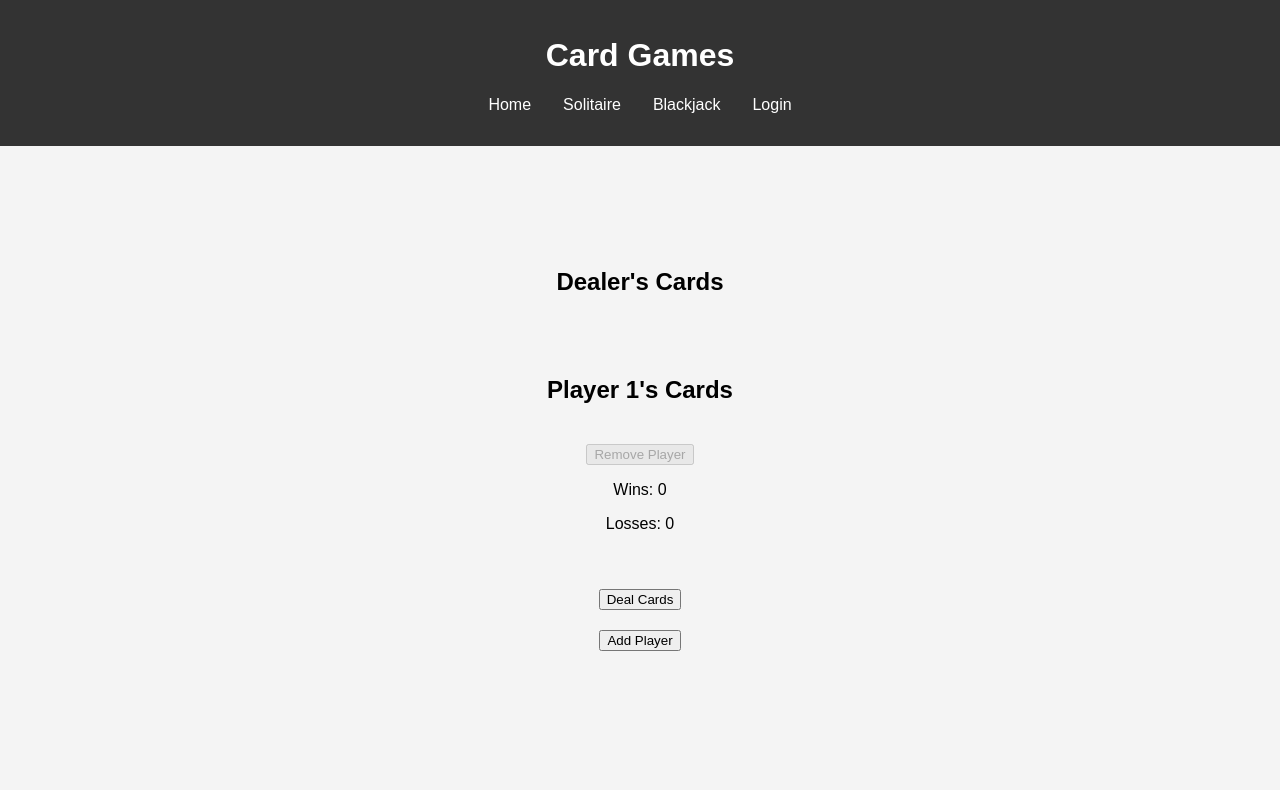
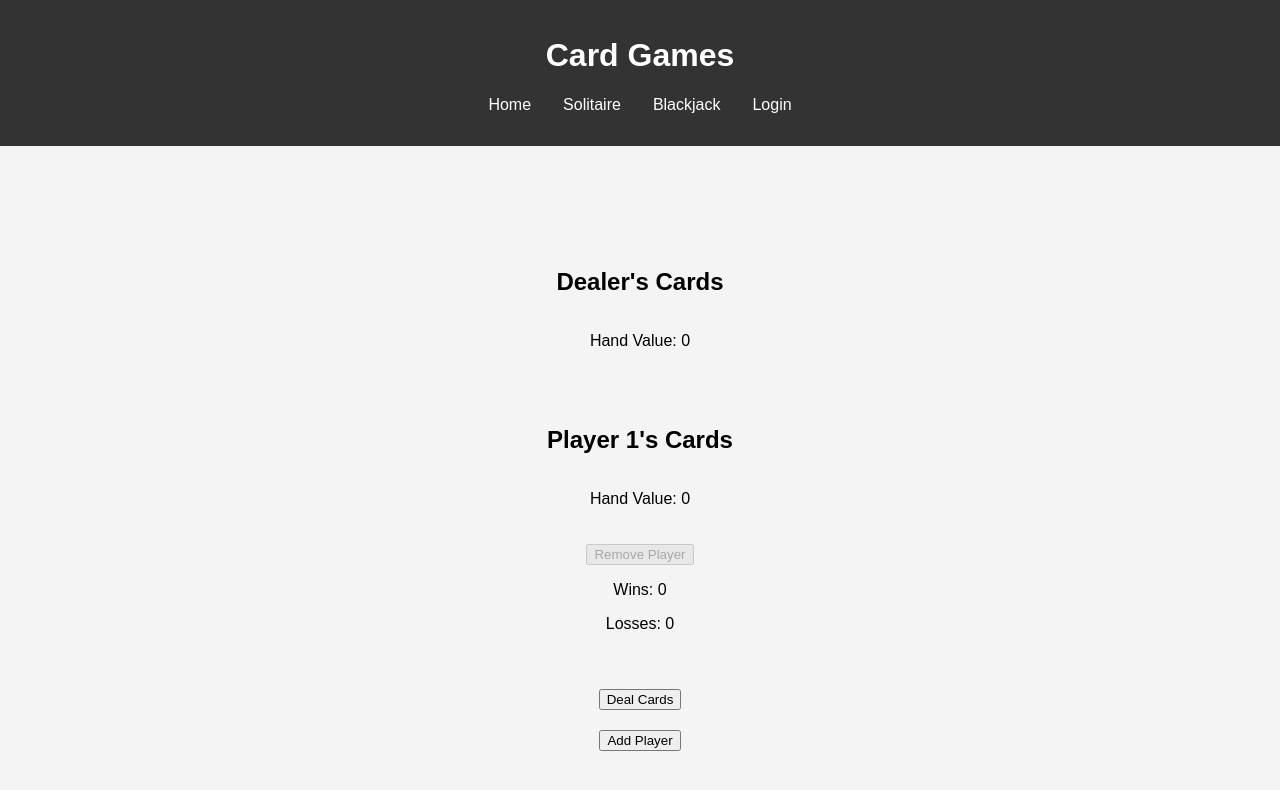
Before and after one commit to swysocki9089/card-game-361, a React (Vite) app in the folder Frontend/: page /blackjack in a window 1280 px wide. Shown: the top 790 px of the page. Built offline with nearby package versions, Linux system fonts and the light colour scheme.

Commit message:
hand value display in blackjack

```diff
--- a/Frontend/src/components/Blackjack.jsx
+++ b/Frontend/src/components/Blackjack.jsx
@@ -144,6 +144,7 @@ const Blackjack = () => {
                         <BlackjackCard key={index} card={card} />
                     ))}
                 </div>
+                <p>Hand Value: {calculateHandValue(dealerCards.filter(card => card.isFlipped))}</p>
                 {dealerBusted && <p>Dealer Busted!</p>}
             </div>
             <div className="player-areas">
@@ -155,6 +156,7 @@ const Blackjack = () => {
                                 <BlackjackCard key={index} card={card} />
                             ))}
                         </div>
+                        <p>Hand Value: {calculateHandValue(player.cards)}</p>
                         {cardsDealt && (
                             <>
                                 <button onClick={() => hit(player.id)} disabled={player.hasStood || player.isBusted}>Hit</button>
```
